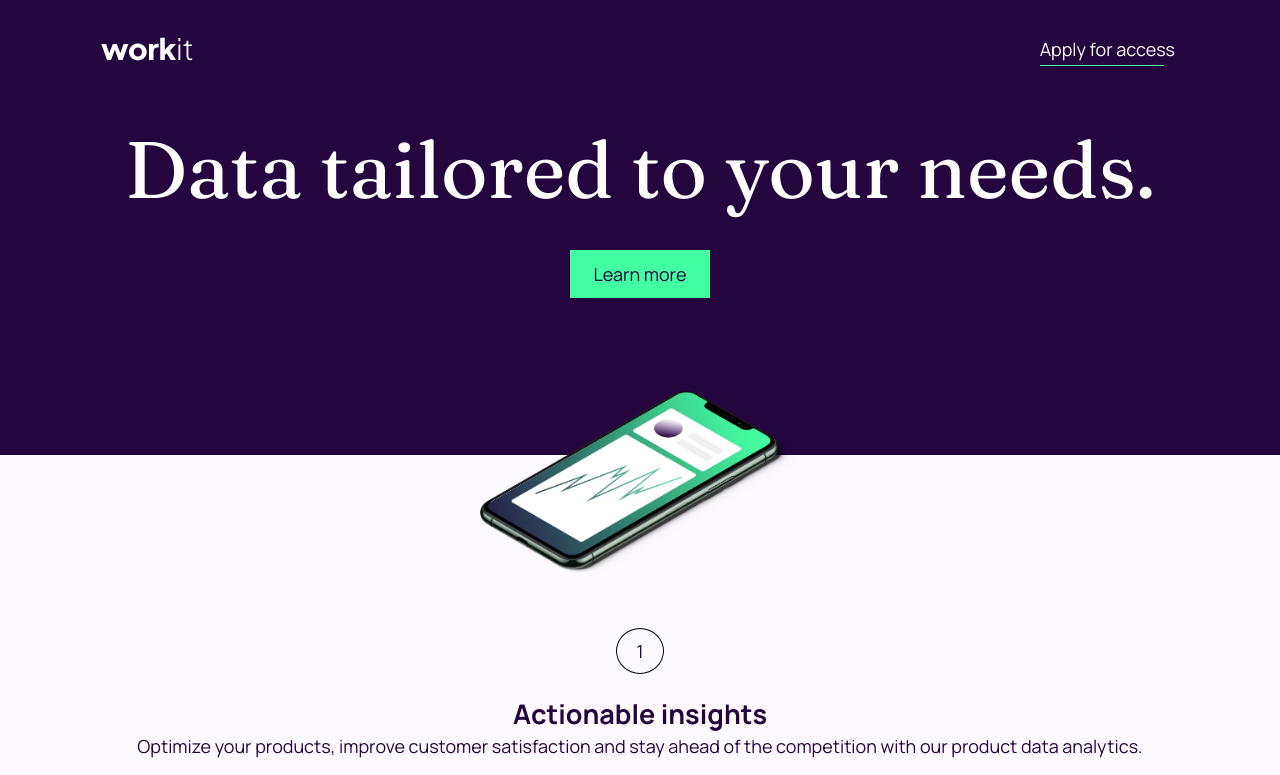
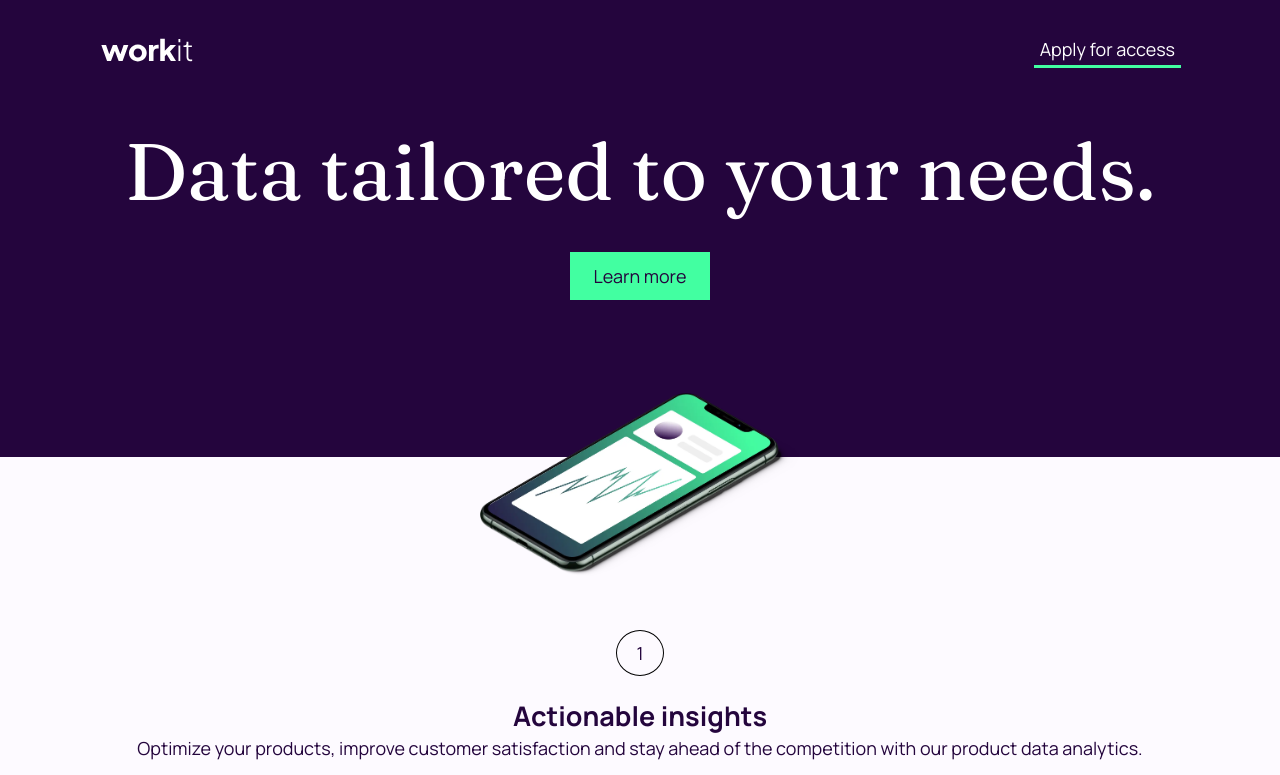
Before and after one commit to humarroquin/Workit-landing-page, a plain HTML site: page index.html in a window 1280 px wide. Shown: the top 775 px of the page. Drawn offline with Linux system fonts and the light colour scheme.

Commit message:
Update styles.css

```diff
--- a/styles.css
+++ b/styles.css
@@ -259,14 +259,16 @@ body {
   color: var(--fc-white);
   position: relative;
   transition: all 0.3s;
+  padding-bottom: 0.2rem;
 }
 
 .btn--secondary::after {
   content: '';
-  display: block;
   position: absolute;
   height: 3px;
-  width: 124px;
+  width: 100%;
+  left: 0;
+  bottom: 0;
   background: var(--bg-eucaplyptus);
 }
 
```
